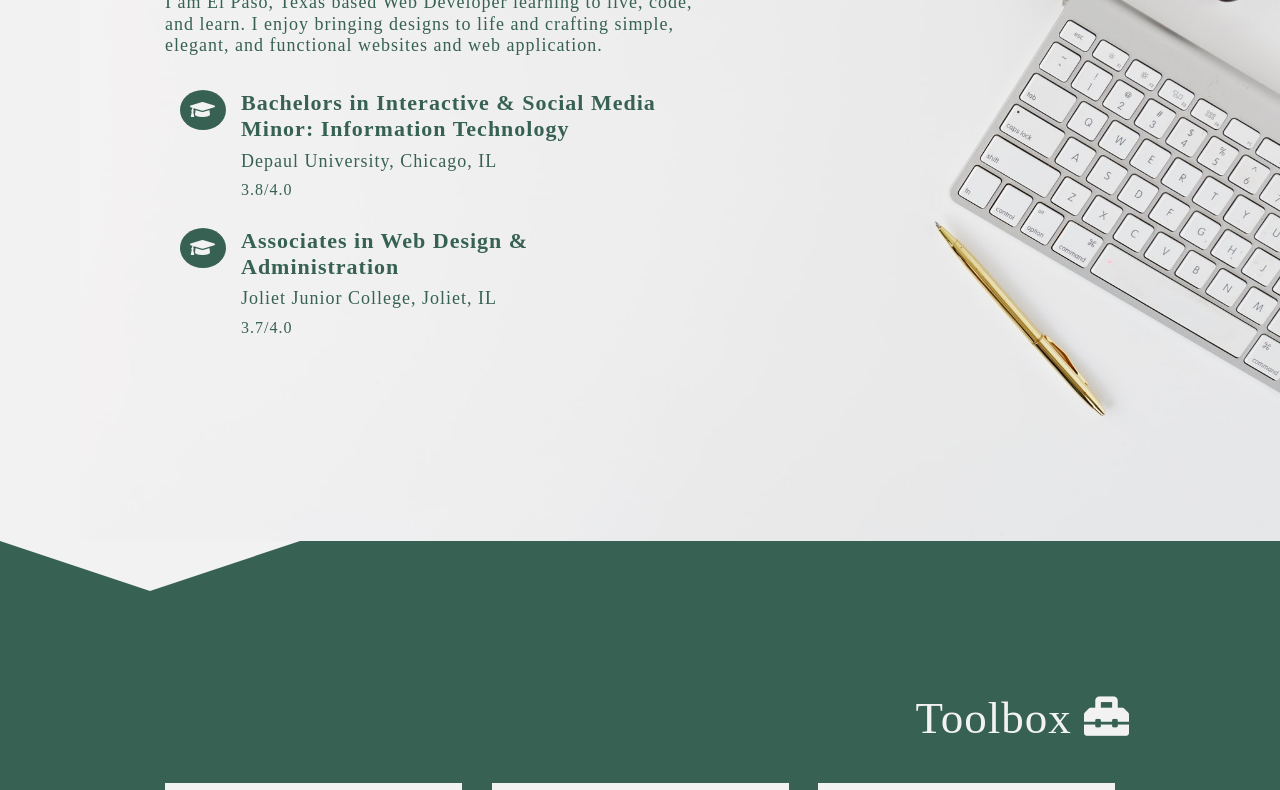
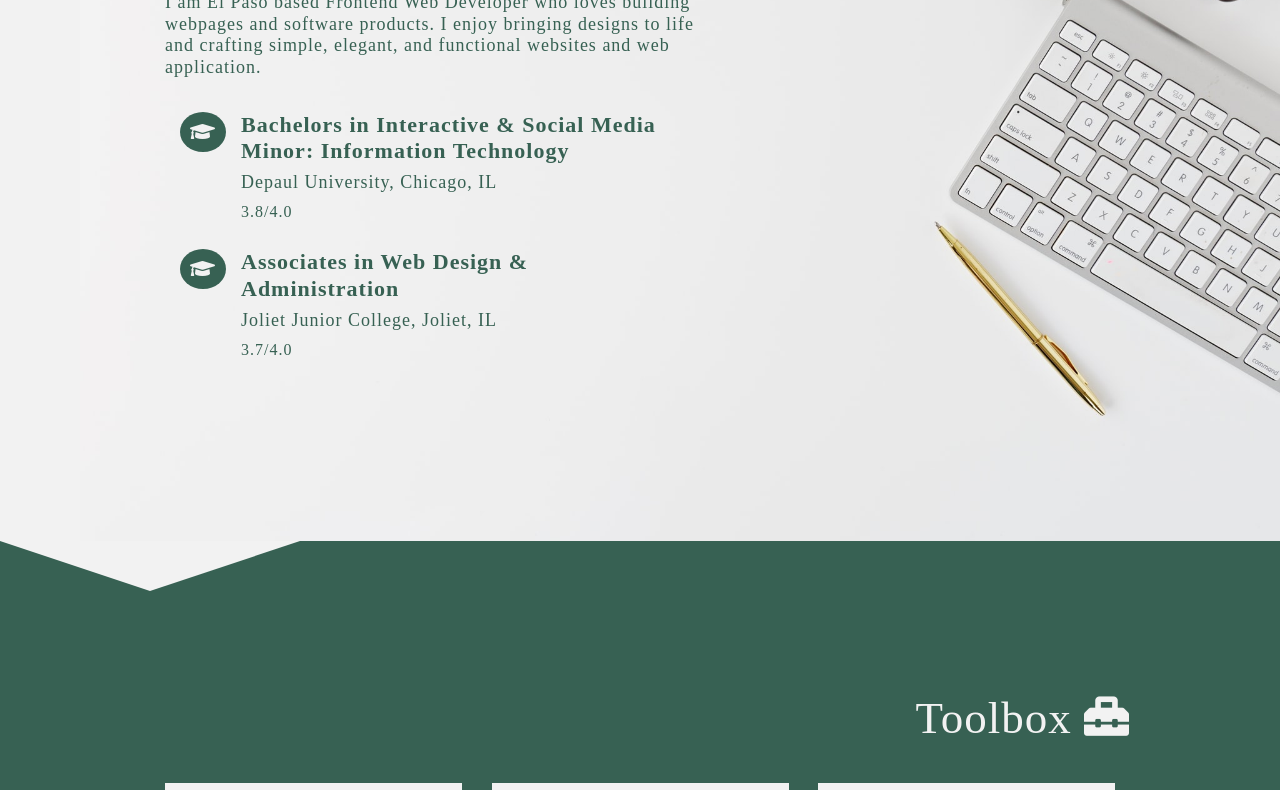
Before and after one commit to usaiyed27/portfolio, a website: page index.html in a window 1280 px wide. Shown: the part 259-1049 px from the top of the page. Drawn offline with nearby package versions, Linux system fonts and the light colour scheme; a web font is replaced by a local one.

Commit message:
changed index page

```diff
--- a/index.html
+++ b/index.html
@@ -49,7 +49,7 @@
 					 	<div class="introduction">
 							<h6><i class="far fa-hand-paper"></i> Hello, I'm</h6>
 							<h1 data-aos='fade-up' data-aos-duration="1000">Urusa Saiyed</h1>
-							<h5>I am El Paso, Texas based Web Developer learning to live, code, and learn. I enjoy
+							<h5> I am El Paso based Frontend Web Developer who loves building webpages and software products. I enjoy
 							bringing designs to life and crafting simple, elegant, and
 							functional websites and web application.</h5>
 							<div id="education">
```
